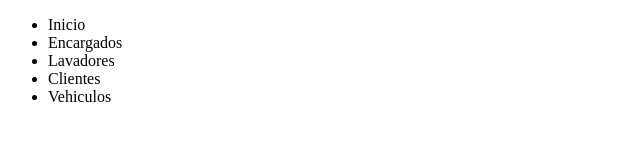
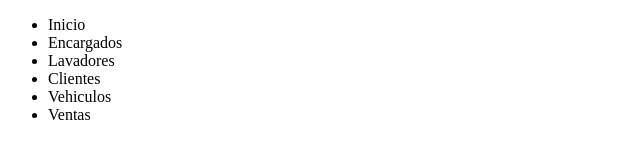
Before and after one commit to utxj-ricardo-luna/Proyecto2, a plain HTML site: page menu.html in a window 1280 px wide. Shown: the full height of the page, 0-640 px from the left. Drawn offline with Linux system fonts and the light colour scheme.

Commit message:
Agregar ventas al menu

```diff
--- a/menu.html
+++ b/menu.html
@@ -12,6 +12,7 @@
         <li>Lavadores</li>
         <li>Clientes</li>
         <li>Vehiculos</li>
+        <li>Ventas</li>
     </ul>
 </body>
 </html>
```
